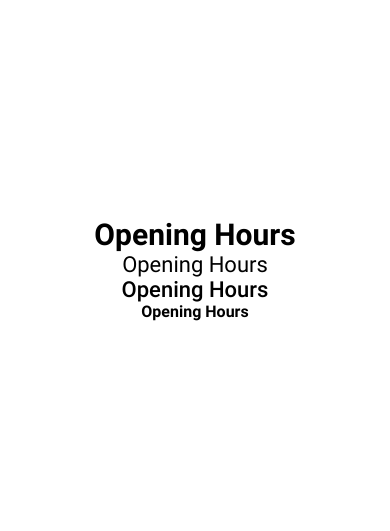
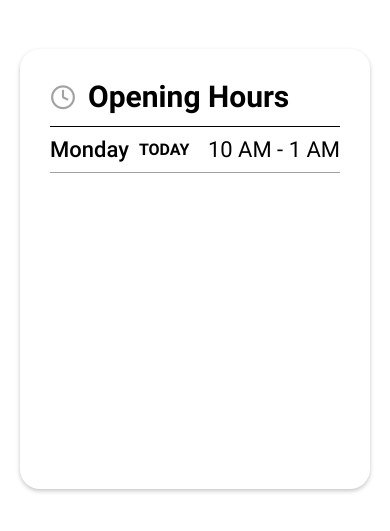
Before and after one commit to pedpess/schedulie, a React Native app: screen / in a window 390 px wide. Shown: the part 153-684 px from the top of the page. Built offline with nearby package versions, Linux system fonts and the light colour scheme.

Commit message:
Add component styles for card schedule

```diff
--- /dev/null
+++ b/src/components/Card/Card.tsx
@@ -0,0 +1,86 @@
+import React, { useState, useEffect } from 'react';
+import {
+  TextBold30,
+  Color,
+  TextMedium22,
+  TextBold16,
+  TextRegular22,
+} from '../Theme';
+import { Container, Header, List, ListItem, ListItemWrapper } from './styled';
+import { Feather } from '@expo/vector-icons';
+import { Schedule } from '../../api/types';
+import * as api from '../../api/api';
+
+interface Props {
+  headerTitle: string;
+  headerIcon?: boolean;
+  headerIconSize?: number;
+}
+
+interface State {
+  loading: boolean;
+  error: string | null;
+  remoteData: Schedule | null;
+}
+
+function renderListItem(): React.ReactNode {
+  return (
+    <ListItem>
+      <ListItemWrapper>
+        <TextMedium22>Monday</TextMedium22>
+        <TextBold16 color={Color.GREEN} style={{ marginLeft: 10 }}>
+          TODAY
+        </TextBold16>
+      </ListItemWrapper>
+      <TextRegular22>10 AM - 1 AM</TextRegular22>
+    </ListItem>
+  );
+}
+
+export const Card: React.FC<Props> = ({
+  headerTitle,
+  headerIcon,
+  headerIconSize,
+}) => {
+  const [state, setState] = useState<State>({
+    loading: false,
+    error: null,
+    remoteData: null,
+  });
+
+  useEffect(() => {
+    api.getOpeningHours().then(
+      (data) => setState({ loading: false, remoteData: data, error: null }),
+      (error) => setState({ loading: false, remoteData: null, error: error })
+    );
+  }, []);
+
+  return (
+    <Container>
+      <Header>
+        {console.log(state.remoteData)}
+        {headerIcon ? (
+          <Feather
+            name="clock"
+            size={headerIconSize ? headerIconSize : 26}
+            color={Color.GREY_3}
+            style={{ marginRight: 12 }}
+          />
+        ) : null}
+        {headerTitle ? <TextBold30>{headerTitle}</TextBold30> : null}
+      </Header>
+
+      <List>
+        <ListItem>
+          <ListItemWrapper>
+            <TextMedium22>Monday</TextMedium22>
+            <TextBold16 color={Color.GREEN} style={{ marginLeft: 10 }}>
+              TODAY
+            </TextBold16>
+          </ListItemWrapper>
+          <TextRegular22>10 AM - 1 AM</TextRegular22>
+        </ListItem>
+      </List>
+    </Container>
+  );
+};
--- /dev/null
+++ b/src/components/Card/styled.ts
@@ -0,0 +1,41 @@
+import styled from 'styled-components/native';
+import { Color } from '../Theme';
+
+export const Container = styled.View`
+  width: 350px;
+  height: 440px;
+  background-color: ${Color.WHITE};
+  border-radius: 20px;
+  shadow-color: ${Color.BLACK};
+  shadow-offset: 0px 2px;
+  shadow-opacity: 0.25;
+  shadow-radius: 4px;
+  elevation: 5;
+  padding-horizontal: 30px;
+`;
+
+export const Header = styled.View`
+  flex-direction: row;
+  align-items: center;
+  margin-top: 30px;
+`;
+
+export const List = styled.View`
+  border-top-width: 1px;
+  margin-top: 12px;
+  margin-bottom: 30px;
+`;
+
+export const ListItem = styled.View`
+  flex-direction: row;
+  align-items: center;
+  justify-content: space-between;
+  padding-vertical: 10px;
+  border-bottom-width: 0.5px;
+  border-color: ${Color.GREY_3};
+`;
+
+export const ListItemWrapper = styled.View`
+  flex-direction: row;
+  align-items: center;
+`;
--- /dev/null
+++ b/src/components/index.ts
@@ -0,0 +1,2 @@
+export * from './Card/Card';
+export * from './Theme';
--- a/src/screens/OpeningHours.tsx
+++ b/src/screens/OpeningHours.tsx
@@ -1,18 +1,6 @@
 import React from 'react';
-import {
-  TextBold30,
-  TextRegular22,
-  TextMedium22,
-  TextBold16,
-} from '../components/Theme';
+import { Card } from '../components';
 
-export function OpeningHours(): React.ReactElement {
-  return (
-    <>
-      <TextBold30>Opening Hours</TextBold30>
-      <TextRegular22>Opening Hours</TextRegular22>
-      <TextMedium22>Opening Hours</TextMedium22>
-      <TextBold16>Opening Hours</TextBold16>
-    </>
-  );
-}
+export const OpeningHours: React.FC = () => {
+  return <Card headerTitle="Opening Hours" headerIcon />;
+};
```
